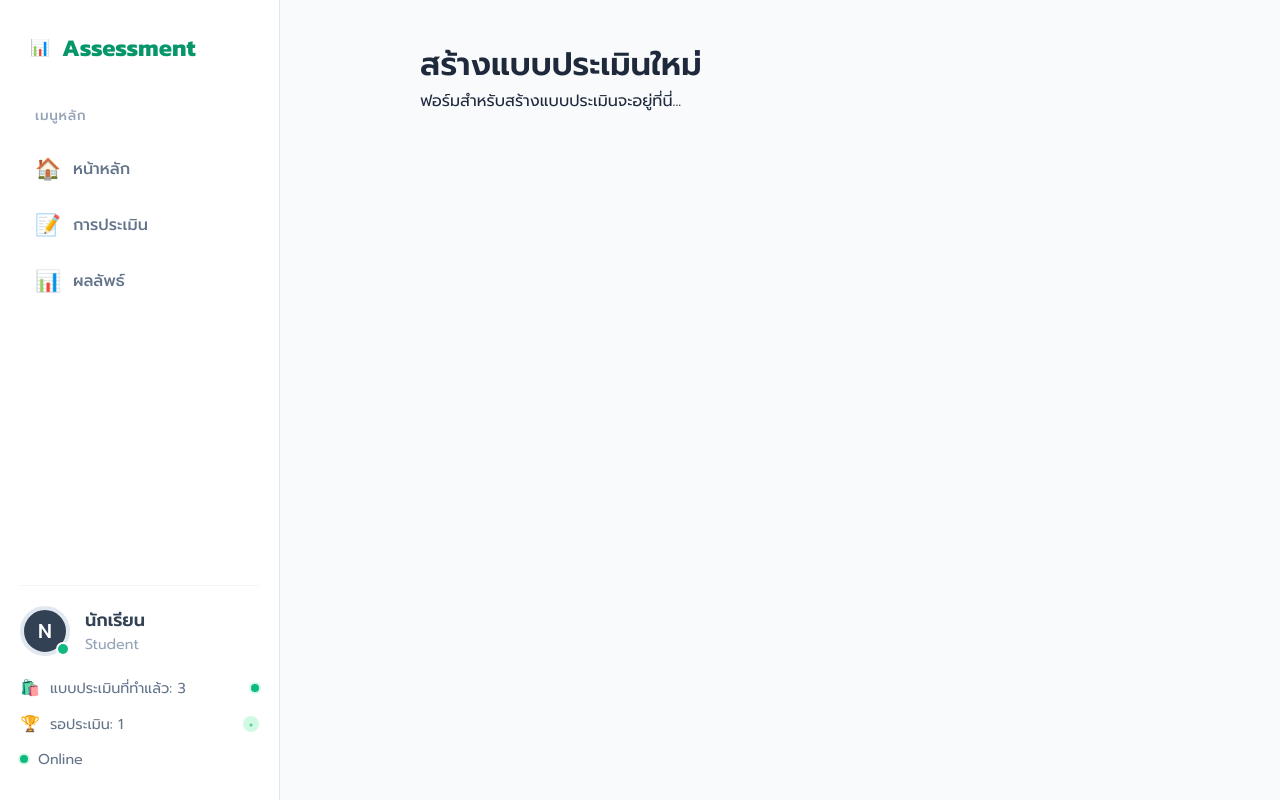
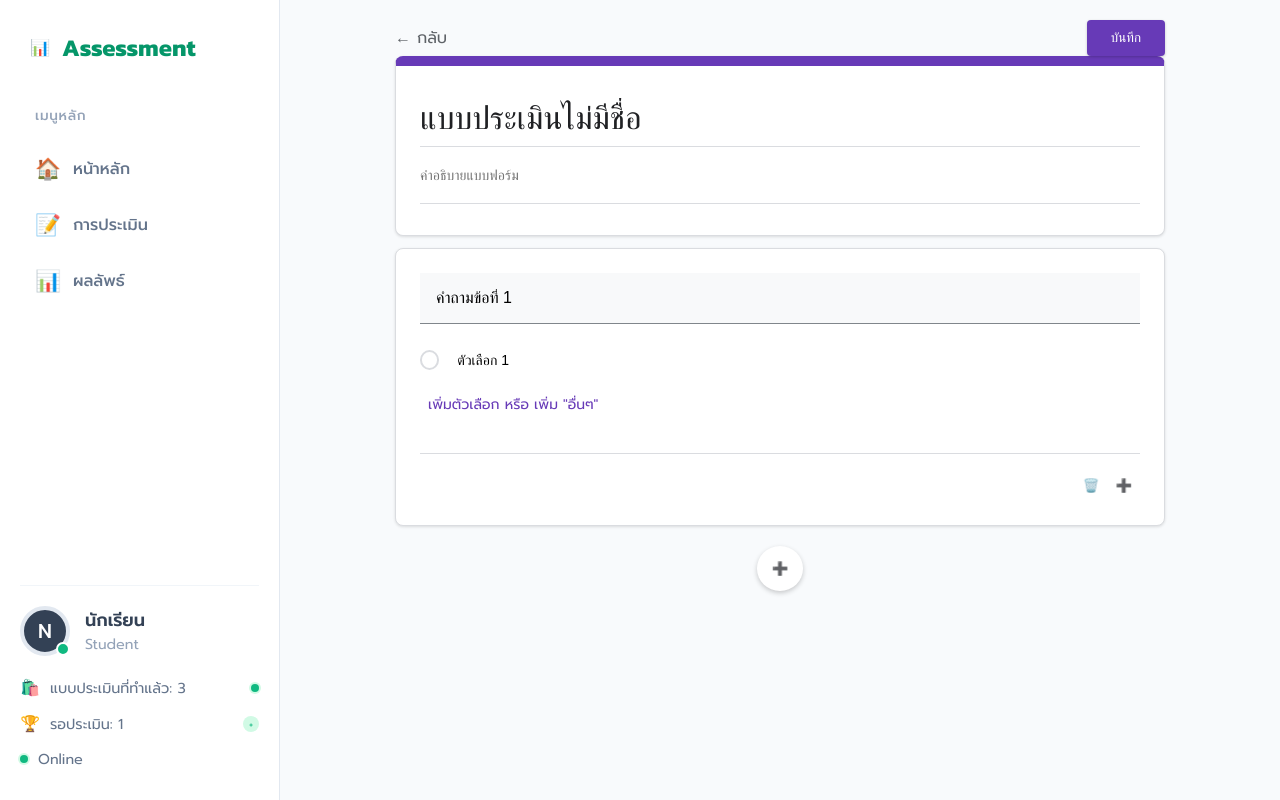
Before and after one commit to Non2412/Assessment_fontend, a Next.js app: page /results/create in a window 1280 px wide. Built offline with nearby package versions, Linux system fonts and the light colour scheme.

Commit message:
create from

```diff
--- a/src/app/results/create/page.tsx
+++ b/src/app/results/create/page.tsx
@@ -1,10 +1,92 @@
 "use client";
+import React, { useState } from 'react';
+import styles from './style.module.css';
+import Link from 'next/link';
 
 export default function CreateFormPage() {
+    const [title, setTitle] = useState('แบบประเมินไม่มีชื่อ');
+    const [description, setDescription] = useState('');
+    const [questions, setQuestions] = useState([
+        { id: 1, text: 'คำถามข้อที่ 1', type: 'radio', options: ['ตัวเลือก 1'] }
+    ]);
+
+    const addQuestion = () => {
+        setQuestions([...questions, {
+            id: questions.length + 1,
+            text: '',
+            type: 'radio',
+            options: ['ตัวเลือก 1']
+        }]);
+    };
+
     return (
-        <div style={{ padding: '40px', maxWidth: '800px', margin: '0 auto' }}>
-            <h1>สร้างแบบประเมินใหม่</h1>
-            <p>ฟอร์มสำหรับสร้างแบบประเมินจะอยู่ที่นี่...</p>
+        <div className={styles.container}>
+            <div className={styles.mainActions}>
+                <Link href="/results" style={{ textDecoration: 'none', color: '#5f6368', display: 'flex', alignItems: 'center' }}>
+                    ← กลับ
+                </Link>
+                <button className={styles.saveButton}>บันทึก</button>
+            </div>
+
+            {/* Title Card */}
+            <div className={styles.titleCard}>
+                <input
+                    type="text"
+                    className={styles.formTitleInput}
+                    value={title}
+                    onChange={(e) => setTitle(e.target.value)}
+                    placeholder="ชื่อแบบประเมิน"
+                />
+                <textarea
+                    className={styles.formDescInput}
+                    placeholder="คำอธิบายแบบฟอร์ม"
+                    value={description}
+                    onChange={(e) => setDescription(e.target.value)}
+                    rows={2}
+                />
+            </div>
+
+            {/* Questions List */}
+            {questions.map((q, index) => (
+                <div key={q.id} className={styles.questionCard}>
+                    <input
+                        type="text"
+                        className={styles.questionInput}
+                        placeholder="คำถาม"
+                        defaultValue={q.text}
+                    />
+
+                    <div className={styles.optionsList}>
+                        {q.options.map((opt, i) => (
+                            <div key={i} className={styles.optionRow}>
+                                <div className={styles.radioCircle}></div>
+                                <input
+                                    type="text"
+                                    className={styles.optionInput}
+                                    defaultValue={opt}
+                                    placeholder="เพิ่มตัวเลือก"
+                                />
+                            </div>
+                        ))}
+                        <div className={styles.addOptionBtn} onClick={() => {
+                            // Logic to add option would go here
+                        }}>
+                            เพิ่มตัวเลือก หรือ เพิ่ม &quot;อื่นๆ&quot;
+                        </div>
+                    </div>
+
+                    <div className={styles.actionBar}>
+                        <button className={styles.iconButton}>🗑️</button>
+                        <button className={styles.iconButton} onClick={addQuestion}>➕</button>
+                    </div>
+                </div>
+            ))}
+
+            <div style={{ textAlign: 'center', marginTop: '20px' }}>
+                <button className={styles.iconButton} onClick={addQuestion} style={{ background: '#fff', padding: '15px', borderRadius: '50%', boxShadow: '0 2px 5px rgba(0,0,0,0.2)' }}>
+                    ➕
+                </button>
+            </div>
         </div>
     );
 }
--- /dev/null
+++ b/src/app/results/create/style.module.css
@@ -0,0 +1,174 @@
+.container {
+    max-width: 770px;
+    margin: 0 auto;
+    padding-bottom: 60px;
+}
+
+.titleCard {
+    background-color: #fff;
+    border-radius: 8px;
+    border: 1px solid #dadce0;
+    border-top: 10px solid #673ab7;
+    /* Google Forms Purple */
+    padding: 24px;
+    margin-bottom: 12px;
+    box-shadow: 0 1px 3px rgba(0, 0, 0, 0.12);
+}
+
+.inputGroup {
+    margin-bottom: 24px;
+}
+
+.formTitleInput {
+    font-family: 'Google Sans', Roboto, Arial, sans-serif;
+    font-size: 32px;
+    line-height: 40px;
+    color: #202124;
+    border: none;
+    border-bottom: 1px solid #dadce0;
+    width: 100%;
+    padding: 8px 0;
+    outline: none;
+    transition: border-bottom-color 0.2s;
+}
+
+.formTitleInput:focus {
+    border-bottom: 2px solid #673ab7;
+}
+
+.formDescInput {
+    font-family: Roboto, Arial, sans-serif;
+    font-size: 14px;
+    color: #202124;
+    border: none;
+    border-bottom: 1px solid #dadce0;
+    width: 100%;
+    padding: 4px 0;
+    outline: none;
+    margin-top: 16px;
+    resize: none;
+}
+
+.formDescInput:focus {
+    border-bottom: 2px solid #673ab7;
+}
+
+.questionCard {
+    background-color: #fff;
+    border-radius: 8px;
+    border: 1px solid #dadce0;
+    padding: 24px;
+    margin-bottom: 12px;
+    box-shadow: 0 1px 3px rgba(0, 0, 0, 0.12);
+    display: flex;
+    flex-direction: column;
+    gap: 20px;
+}
+
+.questionInput {
+    background-color: #f8f9fa;
+    border: none;
+    border-bottom: 1px solid #80868b;
+    padding: 16px;
+    font-size: 16px;
+    width: 100%;
+    outline: none;
+    box-sizing: border-box;
+    transition: background-color 0.2s, border-bottom 0.2s;
+}
+
+.questionInput:focus {
+    background-color: #e8f0fe;
+    border-bottom: 2px solid #673ab7;
+}
+
+.optionsList {
+    display: flex;
+    flex-direction: column;
+    gap: 10px;
+}
+
+.optionRow {
+    display: flex;
+    align-items: center;
+    gap: 10px;
+}
+
+.radioCircle {
+    width: 20px;
+    height: 20px;
+    border-radius: 50%;
+    border: 2px solid #dadce0;
+}
+
+.optionInput {
+    border: none;
+    font-size: 14px;
+    width: 100%;
+    padding: 8px;
+    outline: none;
+}
+
+.optionInput:hover {
+    border-bottom: 1px solid #dadce0;
+}
+
+.optionInput:focus {
+    border-bottom: 2px solid #673ab7;
+}
+
+.addOptionBtn {
+    color: #673ab7;
+    font-size: 14px;
+    cursor: pointer;
+    padding: 8px;
+    width: fit-content;
+}
+
+.addOptionBtn:hover {
+    background: #f3e5f5;
+    border-radius: 4px;
+}
+
+.actionBar {
+    display: flex;
+    justify-content: flex-end;
+    border-top: 1px solid #dadce0;
+    padding-top: 16px;
+    margin-top: 10px;
+}
+
+.iconButton {
+    background: none;
+    border: none;
+    cursor: pointer;
+    padding: 8px;
+    border-radius: 50%;
+    color: #5f6368;
+}
+
+.iconButton:hover {
+    background-color: rgba(95, 99, 104, 0.1);
+}
+
+.mainActions {
+    display: flex;
+    justify-content: space-between;
+    margin-top: 20px;
+}
+
+.saveButton {
+    background-color: #673ab7;
+    color: white;
+    border: none;
+    padding: 10px 24px;
+    border-radius: 4px;
+    font-weight: 500;
+    cursor: pointer;
+    box-shadow: 0 1px 3px rgba(0, 0, 0, 0.2);
+}
+
+.saveButton:hover {
+    box-shadow: 0 2px 6px rgba(0, 0, 0, 0.2);
+    background-color: #5e35b1;
+}
```
